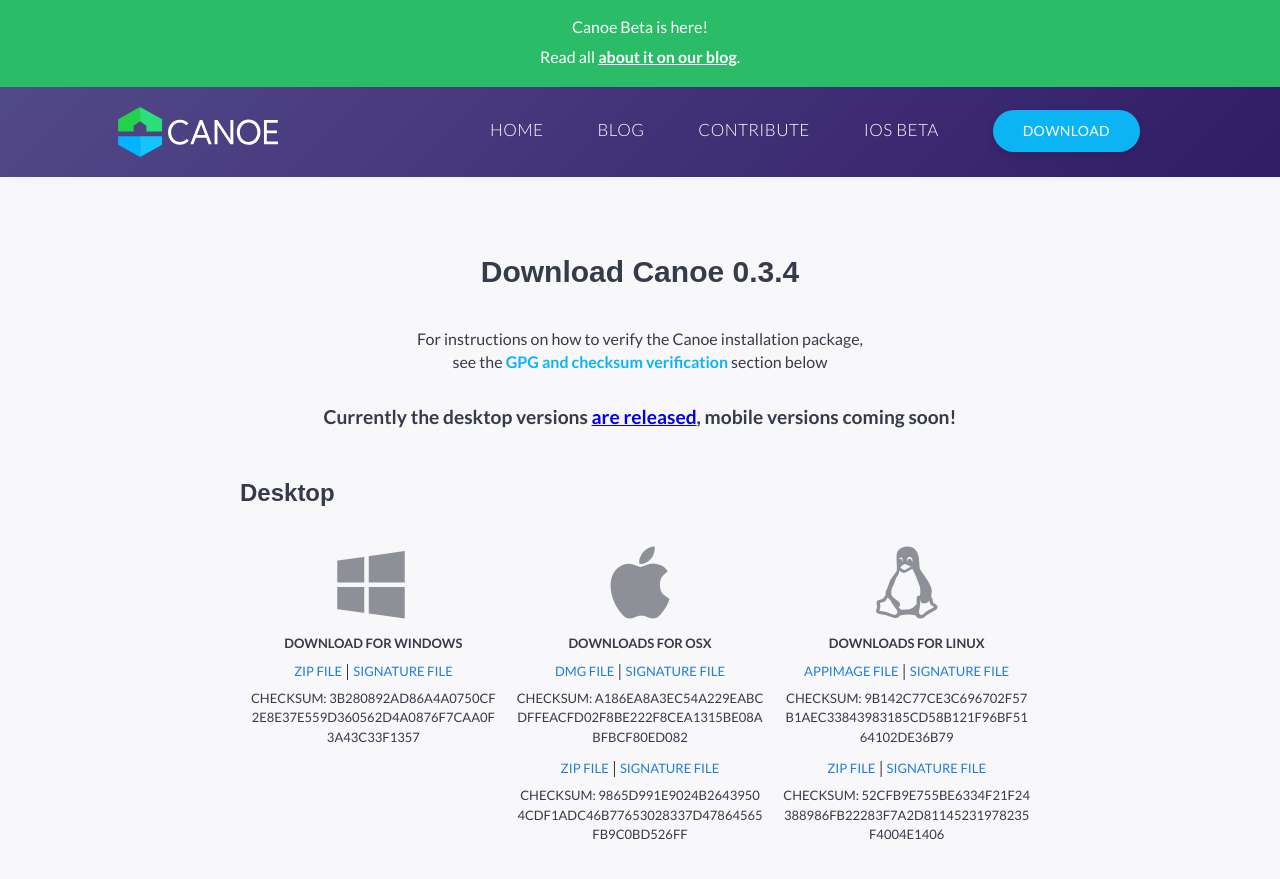
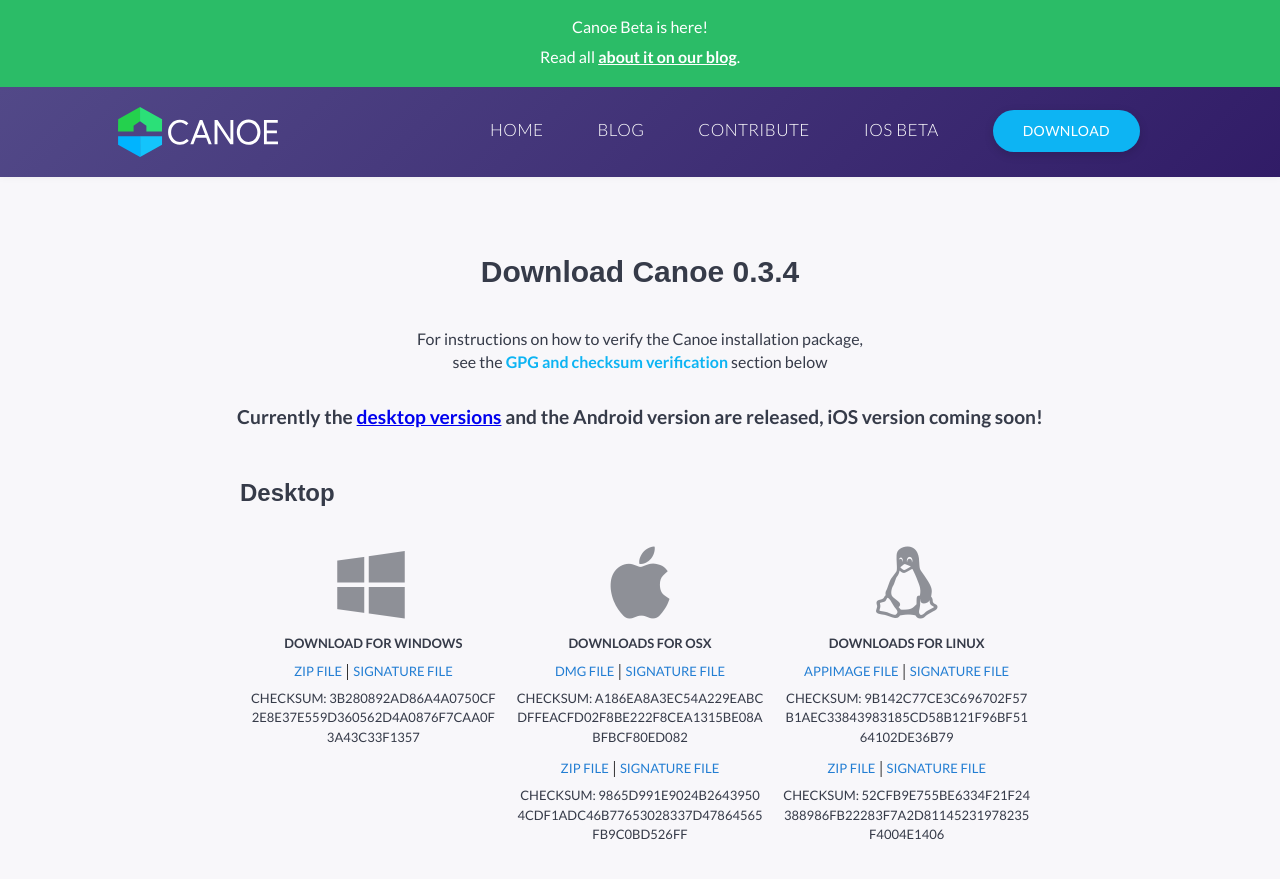
Before and after one commit to getcanoe/website, a Jekyll site: the page built from download/0.3.4/index.html, in a window 1280 px wide and 900 px high. Shown: the top 879 px of the window. Built offline with Jekyll 4.4.1, drawn with Linux system fonts in a browser that asks for light colours; some web fonts are replaced.

Commit message:
Fix for Playstore link

```diff
--- a/download/0.3.4/index.html
+++ b/download/0.3.4/index.html
@@ -5,7 +5,7 @@
 ---
 <p class="downloads__intro">For instructions on how to verify the Canoe installation package,
   see the <a href="#how-to" class="scroll-link">GPG and checksum verification</a> section below</p>
-<p class="notice">Currently the desktop versions <a href="/2018/03/27/canoe-beta-desktop-release.html">are released</a>, mobile versions coming soon!</p>
+<p class="notice">Currently the <a href="/2018/03/27/canoe-beta-desktop-release.html">desktop versions</a> and the Android version are released</a>, iOS version coming soon!</p>
 <section class="mobile">
 	<h3>Mobile</h3>
 	<ul class="links">
@@ -13,7 +13,7 @@
       <span class="icon-android links__platform__icon"></span>
       <p class="links__platform__text links__platform__text--grey">Get for Android</p>
      <ul class="links__platform__files">
-        <li class="links__platform__file"><a href="" target="_blank">Play Store</a></li>
+        <li class="links__platform__file"><a href="https://play.google.com/store/apps/details?id=io.getcanoe.canoe" target="_blank">Play Store</a></li>
       </ul>
       <ul class="links__platform__files">
         <li class="links__platform__file"><a href="https://getcanoe.io/files/0.3.4/canoe-android-0.3.4.apk" target="_blank">APK</a></li>
```
